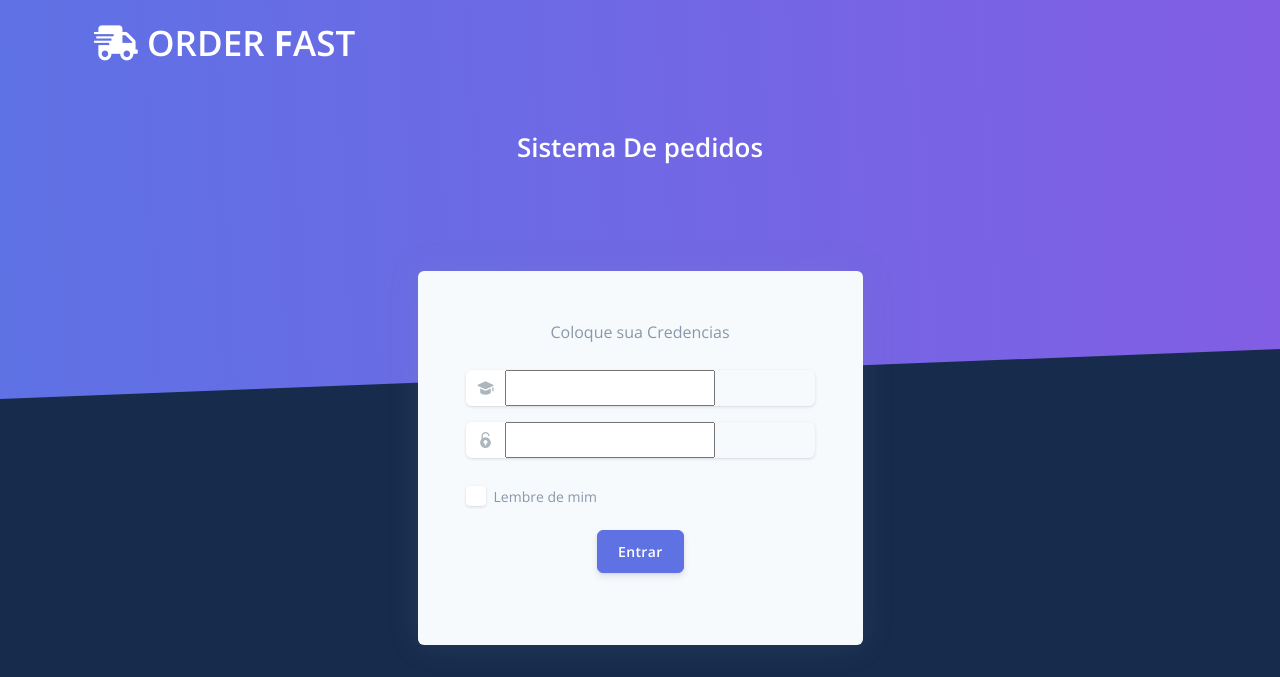
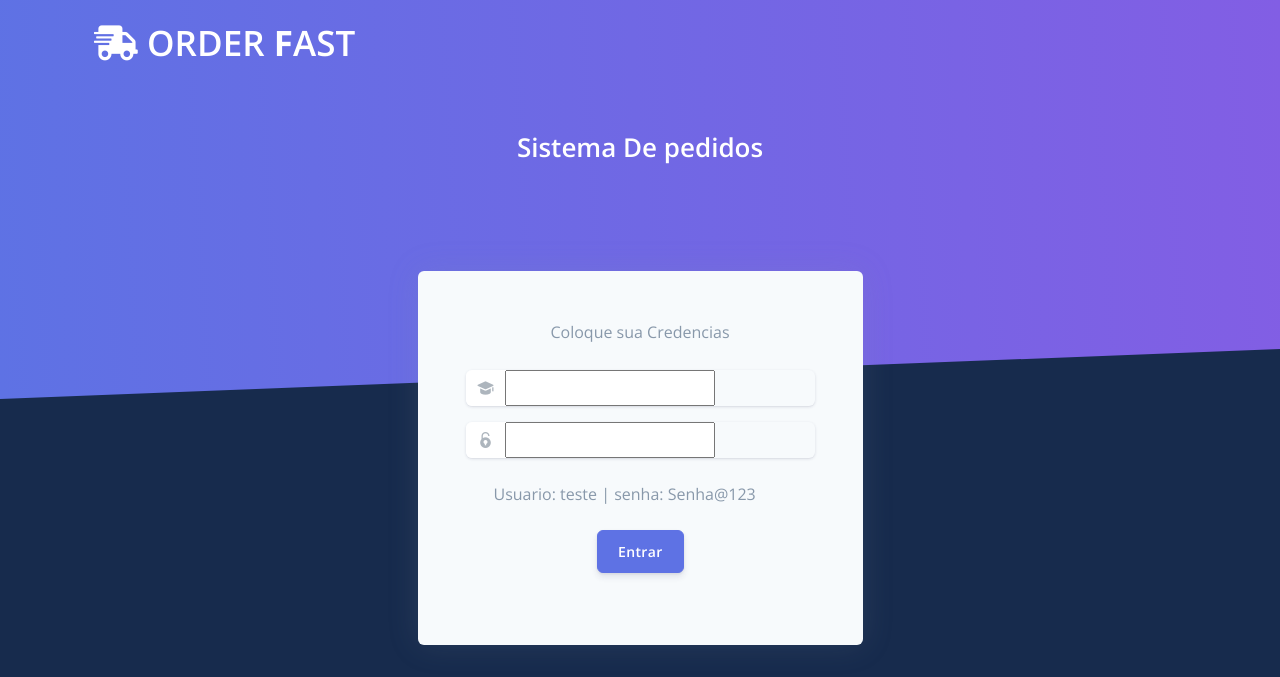
Before and after one commit to Sidneyasjr/pedidos, a Django app: template core/templates/accounts/login.html in a window 1280 px wide. Shown: the top 677 px of the page. Run offline with Django 3.2, Linux system fonts and the light colour scheme; the template is opened without the code that fills it, so the values that code supplies are empty, except form fields; tables that the repository leaves empty hold one stand-in row (values such as "Sample post"); form fields are guessed from the names that the template uses; parts of the project's set-up code (start-up, migrations or seed data) failed here and were passed over; some libraries are stand-ins or nearby versions.

Commit message:
Usuario e senha de teste

```diff
--- a/core/templates/accounts/login.html
+++ b/core/templates/accounts/login.html
@@ -46,10 +46,7 @@
                   </div>
                 </div>
                 <div class="custom-control custom-control-alternative custom-checkbox">
-                  <input class="custom-control-input" id=" customCheckLogin" type="checkbox">
-                  <label class="custom-control-label" for=" customCheckLogin">
-                    <span class="text-muted">Lembre de mim</span>
-                  </label>
+                    <span class="text-muted">Usuario: teste | senha: Senha@123</span>
                 </div>
                 <div class="text-center">
                   <button type="submit" class="btn btn-primary my-4">Entrar</button>
```
